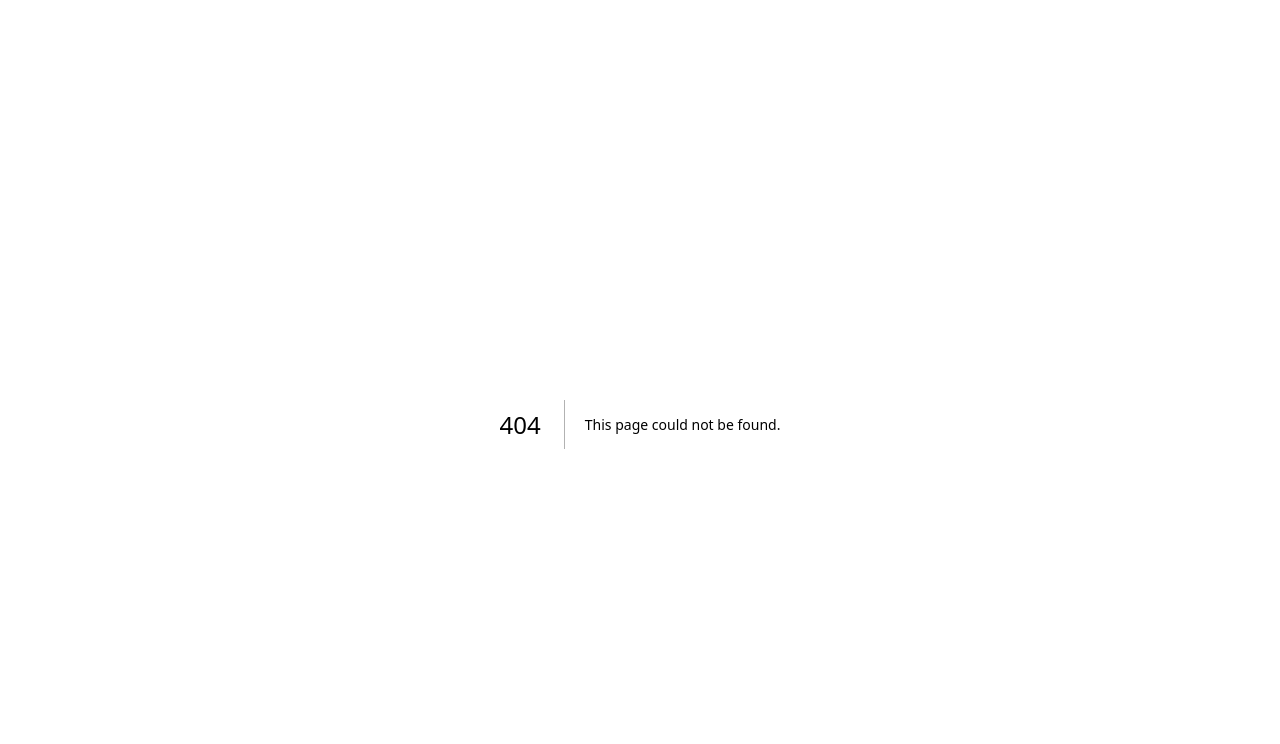
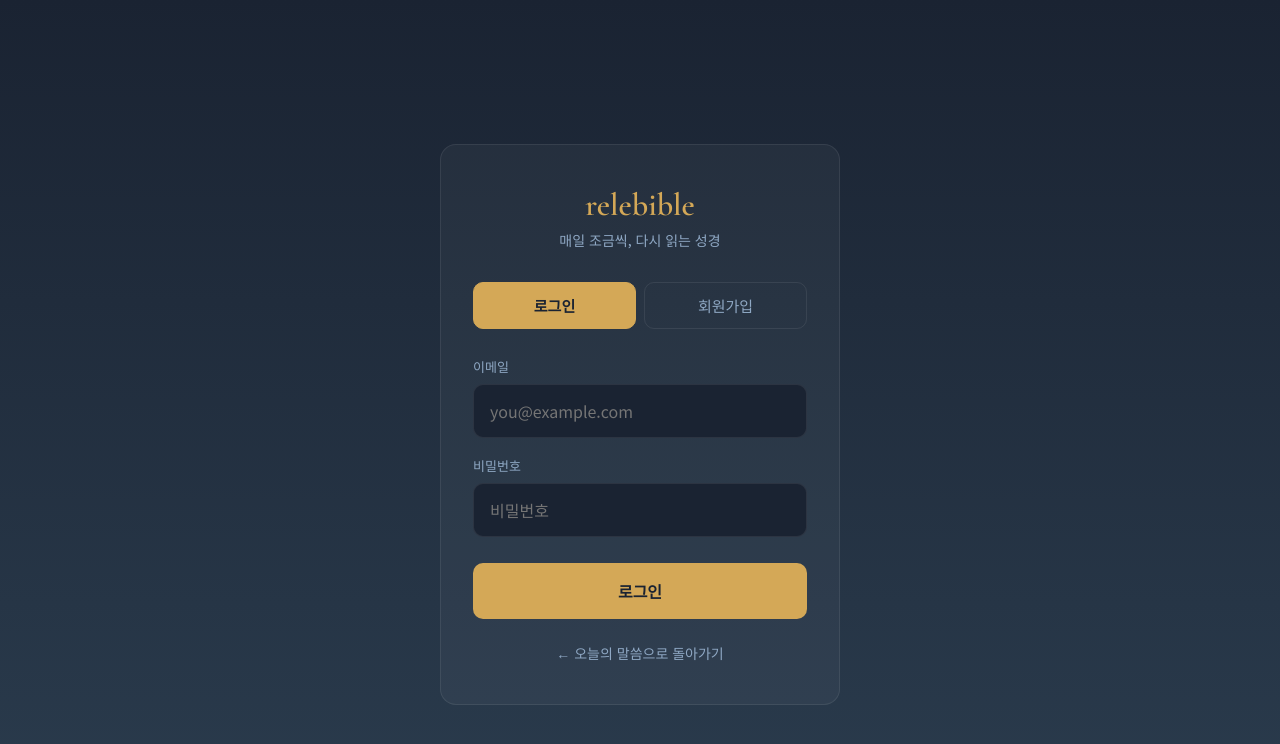
Before and after one commit to gmvfeel/relebible, a Next.js app: page /login in a window 1280 px wide. Before the commit this address had no page. Shown: the top 744 px of the page. Built offline with nearby package versions, Linux system fonts and the light colour scheme; no server answers.

Commit message:
Add files via upload

```diff
--- a/app/globals.css
+++ b/app/globals.css
@@ -255,3 +255,128 @@ body {
   .kr { font-size: 26px; }
   [data-theme="light"] .kr { font-size: 24px; }
 }
+
+/* ===== 로그인/회원가입 화면 ===== */
+.auth-container {
+  min-height: 100vh;
+  display: flex;
+  align-items: center;
+  justify-content: center;
+  padding: 20px;
+}
+.auth-box {
+  width: 100%;
+  max-width: 400px;
+  background: var(--card-bg);
+  border: 1px solid var(--card-border);
+  border-radius: 16px;
+  padding: 40px 32px;
+  text-align: center;
+}
+.auth-logo {
+  font-family: 'Cormorant Garamond', serif;
+  font-size: 32px;
+  font-weight: 600;
+  color: var(--accent);
+  margin-bottom: 6px;
+}
+.auth-subtitle {
+  font-size: 14px;
+  color: var(--text-sub);
+  margin-bottom: 32px;
+}
+.auth-tabs {
+  display: flex;
+  gap: 8px;
+  margin-bottom: 28px;
+}
+.auth-tab {
+  flex: 1;
+  padding: 12px;
+  background: transparent;
+  border: 1px solid var(--card-border);
+  border-radius: 10px;
+  color: var(--text-sub);
+  cursor: pointer;
+  font-family: 'Noto Sans KR', sans-serif;
+  font-size: 15px;
+  transition: all var(--transition);
+}
+.auth-tab.active {
+  background: var(--accent);
+  color: var(--bg-solid);
+  border-color: var(--accent);
+  font-weight: 700;
+}
+.auth-field {
+  text-align: left;
+  margin-bottom: 18px;
+}
+.auth-field label {
+  display: block;
+  font-size: 13px;
+  color: var(--text-sub);
+  margin-bottom: 8px;
+}
+.auth-field input {
+  width: 100%;
+  padding: 14px 16px;
+  background: var(--bg-solid);
+  border: 1px solid var(--card-border);
+  border-radius: 10px;
+  color: var(--text-main);
+  font-size: 16px;
+  font-family: 'Noto Sans KR', sans-serif;
+}
+.auth-field input:focus {
+  outline: 2px solid var(--accent);
+  border-color: var(--accent);
+}
+.auth-submit {
+  width: 100%;
+  padding: 16px;
+  background: var(--accent);
+  color: var(--bg-solid);
+  border: none;
+  border-radius: 10px;
+  font-size: 16px;
+  font-weight: 700;
+  cursor: pointer;
+  font-family: 'Noto Sans KR', sans-serif;
+  margin-top: 8px;
+  transition: opacity var(--transition);
+}
+.auth-submit:hover { opacity: 0.85; }
+.auth-submit:disabled { opacity: 0.5; cursor: default; }
+.auth-message {
+  margin-top: 18px;
+  font-size: 14px;
+  line-height: 1.6;
+  color: var(--text-main);
+  word-break: keep-all;
+}
+.auth-back {
+  display: inline-block;
+  margin-top: 24px;
+  font-size: 14px;
+  color: var(--text-sub);
+  text-decoration: none;
+}
+.auth-back:hover { color: var(--text-main); }
+
+/* ===== 상단바 오른쪽 (로그인 상태) ===== */
+.topbar-right {
+  display: flex;
+  align-items: center;
+  gap: 8px;
+  flex-wrap: wrap;
+  justify-content: flex-end;
+}
+.user-email {
+  font-size: 13px;
+  color: var(--text-sub);
+  max-width: 160px;
+  overflow: hidden;
+  text-overflow: ellipsis;
+  white-space: nowrap;
+}
--- /dev/null
+++ b/app/login/page.js
@@ -0,0 +1,102 @@
+'use client';
+
+import { useState, useEffect } from 'react';
+import { useRouter } from 'next/navigation';
+import { createClient } from '../../lib/supabaseClient';
+
+export default function LoginPage() {
+  const [mode, setMode] = useState('login'); // 'login' 또는 'signup'
+  const [email, setEmail] = useState('');
+  const [password, setPassword] = useState('');
+  const [message, setMessage] = useState('');
+  const [loading, setLoading] = useState(false);
+  const router = useRouter();
+
+  const supabase = createClient();
+
+  // 이미 로그인돼 있으면 홈으로 보내기
+  useEffect(() => {
+    supabase.auth.getUser().then(({ data }) => {
+      if (data?.user) router.push('/');
+    });
+  }, []);
+
+  const handleSubmit = async () => {
+    setMessage('');
+    if (!email || !password) {
+      setMessage('이메일과 비밀번호를 모두 입력해 주세요.');
+      return;
+    }
+    setLoading(true);
+
+    if (mode === 'signup') {
+      const { error } = await supabase.auth.signUp({ email, password });
+      setLoading(false);
+      if (error) {
+        setMessage('가입 중 문제가 생겼어요: ' + error.message);
+      } else {
+        setMessage('가입 확인 메일을 보냈어요. 메일함을 확인해 주세요!');
+      }
+    } else {
+      const { error } = await supabase.auth.signInWithPassword({ email, password });
+      setLoading(false);
+      if (error) {
+        setMessage('로그인에 실패했어요. 이메일과 비밀번호를 확인해 주세요.');
+      } else {
+        router.push('/');
+      }
+    }
+  };
+
+  return (
+    <div className="auth-container">
+      <div className="auth-box">
+        <h1 className="auth-logo">relebible</h1>
+        <p className="auth-subtitle">매일 조금씩, 다시 읽는 성경</p>
+
+        <div className="auth-tabs">
+          <button
+            className={mode === 'login' ? 'auth-tab active' : 'auth-tab'}
+            onClick={() => { setMode('login'); setMessage(''); }}
+          >
+            로그인
+          </button>
+          <button
+            className={mode === 'signup' ? 'auth-tab active' : 'auth-tab'}
+            onClick={() => { setMode('signup'); setMessage(''); }}
+          >
+            회원가입
+          </button>
+        </div>
+
+        <div className="auth-field">
+          <label>이메일</label>
+          <input
+            type="email"
+            value={email}
+            onChange={(e) => setEmail(e.target.value)}
+            placeholder="you@example.com"
+          />
+        </div>
+
+        <div className="auth-field">
+          <label>비밀번호</label>
+          <input
+            type="password"
+            value={password}
+            onChange={(e) => setPassword(e.target.value)}
+            placeholder="비밀번호"
+          />
+        </div>
+
+        <button className="auth-submit" onClick={handleSubmit} disabled={loading}>
+          {loading ? '처리 중...' : (mode === 'login' ? '로그인' : '가입하기')}
+        </button>
+
+        {message && <p className="auth-message">{message}</p>}
+
+        <a href="/" className="auth-back">← 오늘의 말씀으로 돌아가기</a>
+      </div>
+    </div>
+  );
+}
```
Also changed, not shown: app/page.js (+39 -6 lines).
